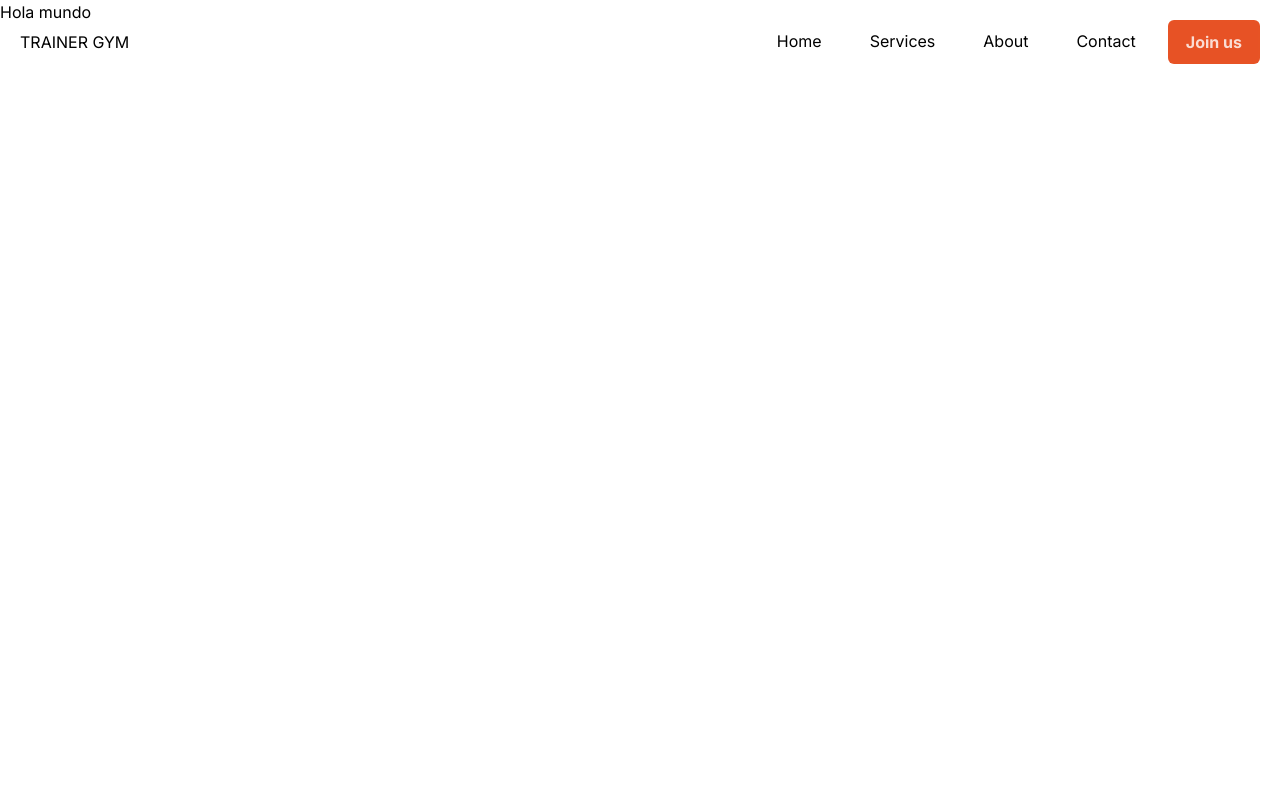
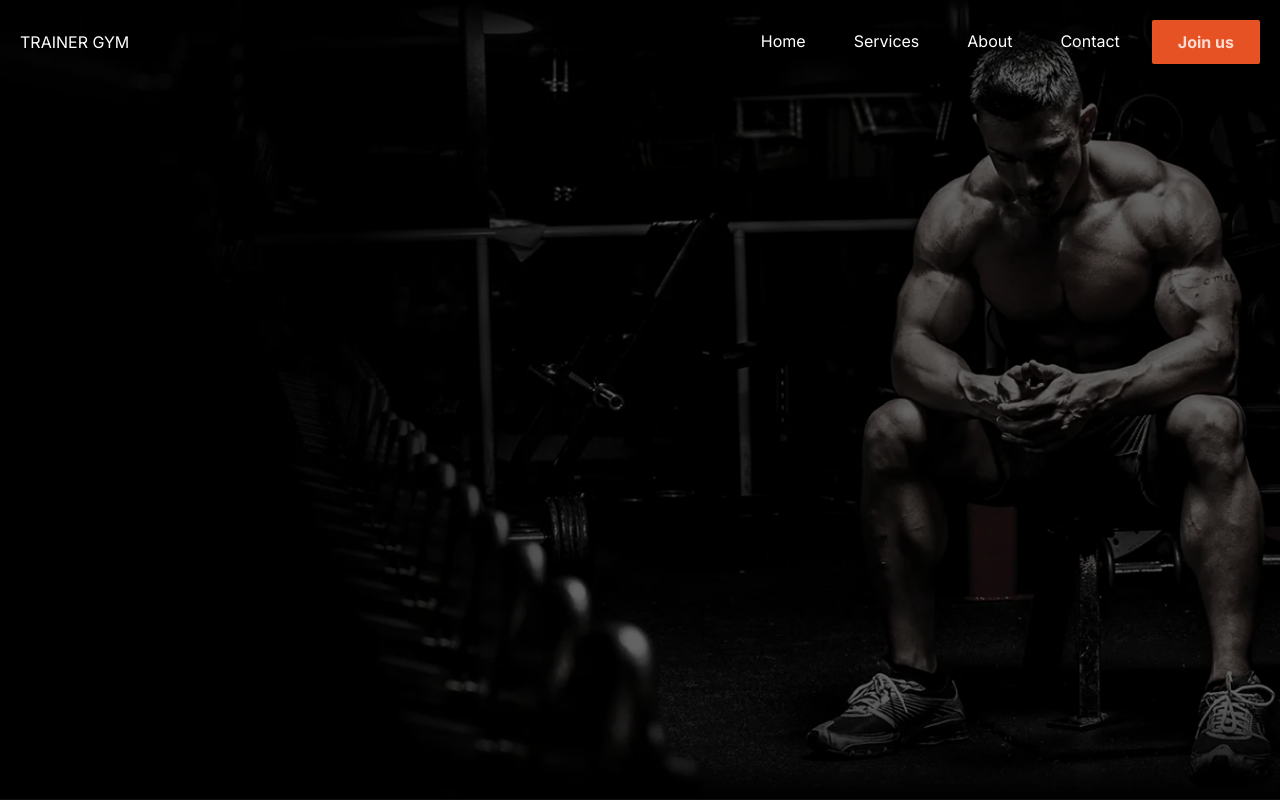
Before and after one commit to luisalmenarez/fitTrainer-web, a Next.js app: page / in a window 1280 px wide. Built offline with nearby package versions, Linux system fonts and the light colour scheme.

Commit message:
Hero image added and styles adjusted

```diff
--- a/app/page.tsx
+++ b/app/page.tsx
@@ -1,3 +1,9 @@
+import Hero from "@/components/hero";
+
 export default function Home() {
-  return <h1>Hola mundo</h1>;
+  return (
+    <div>
+      <Hero />
+    </div>
+  );
 }
--- a/components/hero.tsx
+++ b/components/hero.tsx
@@ -1,5 +1,19 @@
+import Image from "next/image";
+
 const Hero = () => {
-  return <div>Hero</div>;
+  return (
+    <section id="#home">
+      <div className="relative w-full h-screen">
+        <Image
+          src="/images/hero.webp"
+          alt="Hero image"
+          fill
+          className=" object-cover"
+        />
+        <div className="absolute bg-black/60 letf-0 top-0 w-full h-full" />
+      </div>
+    </section>
+  );
 };
 
 export default Hero;
--- a/components/shared/header.tsx
+++ b/components/shared/header.tsx
@@ -4,7 +4,7 @@ import MainMenu from "./main-menu";
 
 const Header = () => {
   return (
-    <header className="w-full left-0 top-0 fixed p-5">
+    <header className="w-full left-0 top-0 fixed p-5 z-40">
       <Container className="flex items-center justify-between">
         <section>
           <Logo />
--- a/components/shared/logo.tsx
+++ b/components/shared/logo.tsx
@@ -1,7 +1,11 @@
 import Link from "next/link";
 
 const Logo = () => {
-  return <Link href="/">TRAINER GYM</Link>;
+  return (
+    <Link className="text-white" href="/">
+      TRAINER GYM
+    </Link>
+  );
 };
 
 export default Logo;
--- a/components/ui/button-primary.tsx
+++ b/components/ui/button-primary.tsx
@@ -16,7 +16,7 @@ const ButtonPrimary: FC<ButtonPrimaryProps> = ({
     <button
       type={type}
       className={cn(
-        "py-2 px-4 bg-primary text-white font-bold rounded-md border-2 border-transparent relative before:absolute before:top-0 before:left-0 before:w-full before:h-full before:z-10 before:bg-primary/20 before:transition-all before:duration-300 hover:before:opacity-0 hover:before:scale-50 after:absolute after:top-0 after:left-0 after:w-full after:h-full after:z-10 after:opacity-0 after:transition-all after:duration-300 after:border after:border-primary after:scale-125 hover:after:opacity-100 hover:after:scale-100 hover:bg-gray-500/40 hover:border-primary/80 hover:text-primary transition-all duration-300",
+        "py-2 px-6 bg-primary text-white font-bold rounded-sm border-2 border-transparent relative before:absolute before:top-0 before:left-0 before:w-full before:h-full before:z-10 before:bg-primary/20 before:transition-all before:duration-300 hover:before:opacity-0 hover:before:scale-50 after:absolute after:top-0 after:left-0 after:w-full after:h-full after:z-10 after:opacity-0 after:transition-all after:duration-300 after:border after:border-primary after:scale-125 hover:after:opacity-100 hover:after:scale-100 hover:bg-gray-500/30 hover:border-primary/80 hover:text-primary transition-all duration-300",
         className
       )}>
       {text}
--- a/components/ui/menu-item.tsx
+++ b/components/ui/menu-item.tsx
@@ -13,7 +13,7 @@ const MenuItem = ({ className, text, href }: MenuItemProps) => {
       <Link
         href={href}
         className={cn(
-          "py-2 px-4 border-b-2 border-transparent hover:border-primary transition-all duration-300 ",
+          "text-white py-2 px-4 border-b-2 border-transparent hover:border-primary transition-all duration-300",
           className
         )}>
         {text}
```
Also changed, not shown: public/images/hero.png (added), public/images/hero.webp (added).
